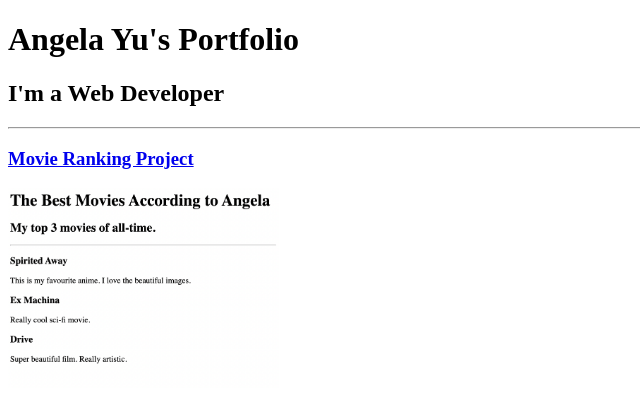
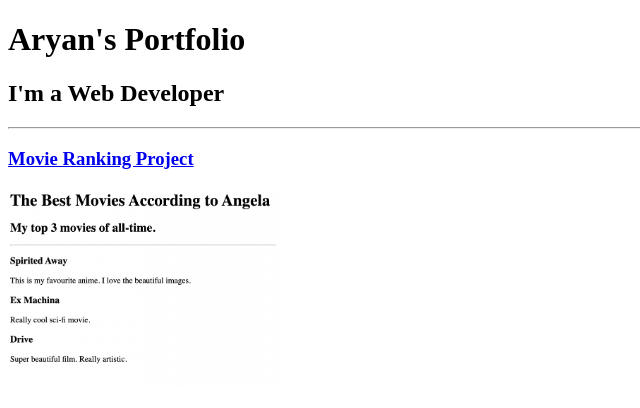
Before and after one commit to 1wdq23r/html-portfolio, a plain HTML site: page index.html in a window 1280 px wide. Shown: the top 408 px of the page, without its empty margins (0-640 px from the left). Drawn offline with Linux system fonts and the light colour scheme.

Commit message:
Update index.html

```diff
--- a/index.html
+++ b/index.html
@@ -3,11 +3,11 @@
 
 <head>
   <meta charset="UTF-8">
-  <title>Angela's Portfolio</title>
+  <title>Aryan's Portfolio</title>
 </head>
 
 <body>
-  <h1>Angela Yu's Portfolio</h1>
+  <h1>Aryan's Portfolio</h1>
   <h2>I'm a Web Developer</h2>
   <hr />
   <h3><a href="./public/movie-ranking.html">Movie Ranking Project</a></h3>
```
